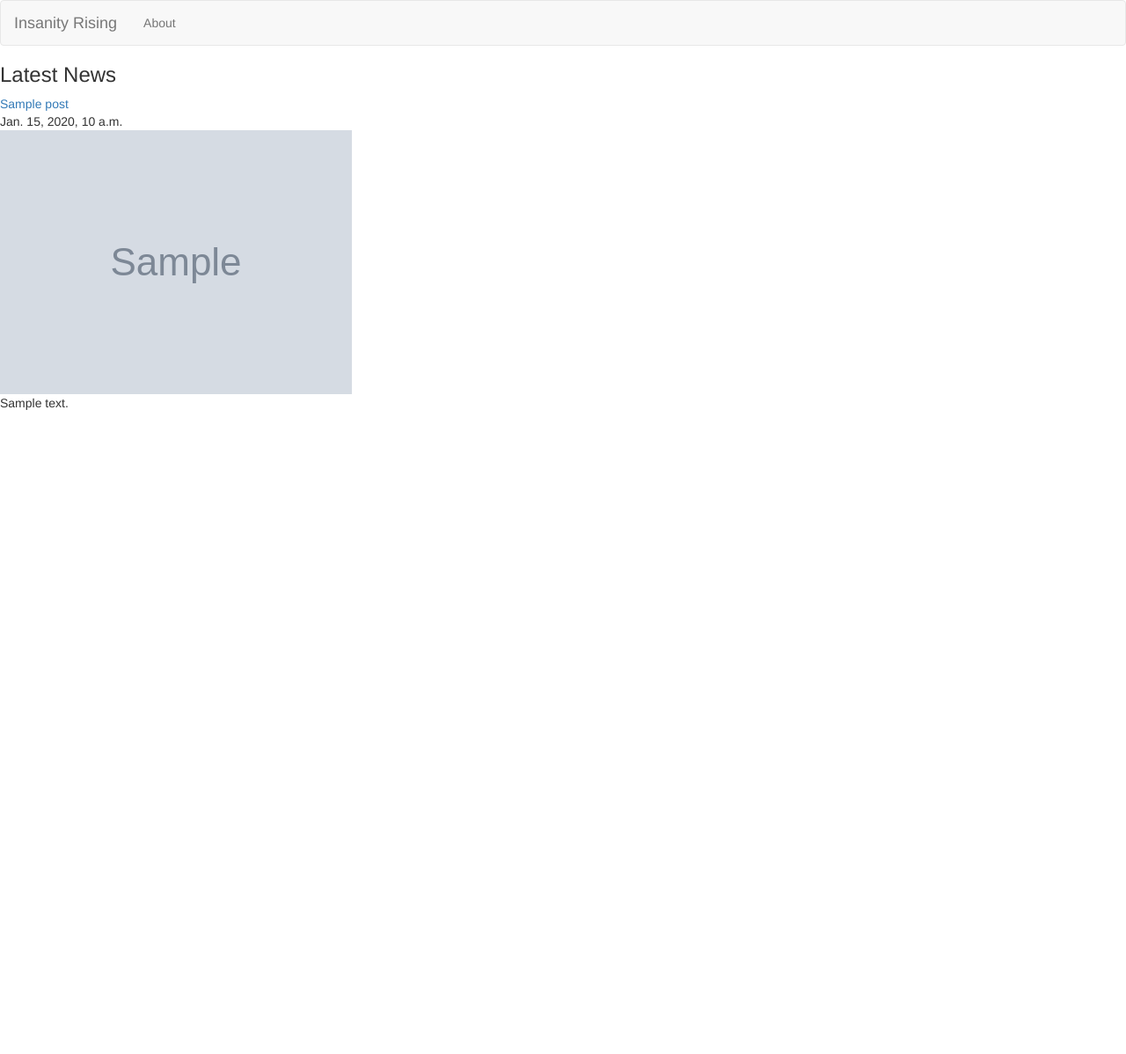
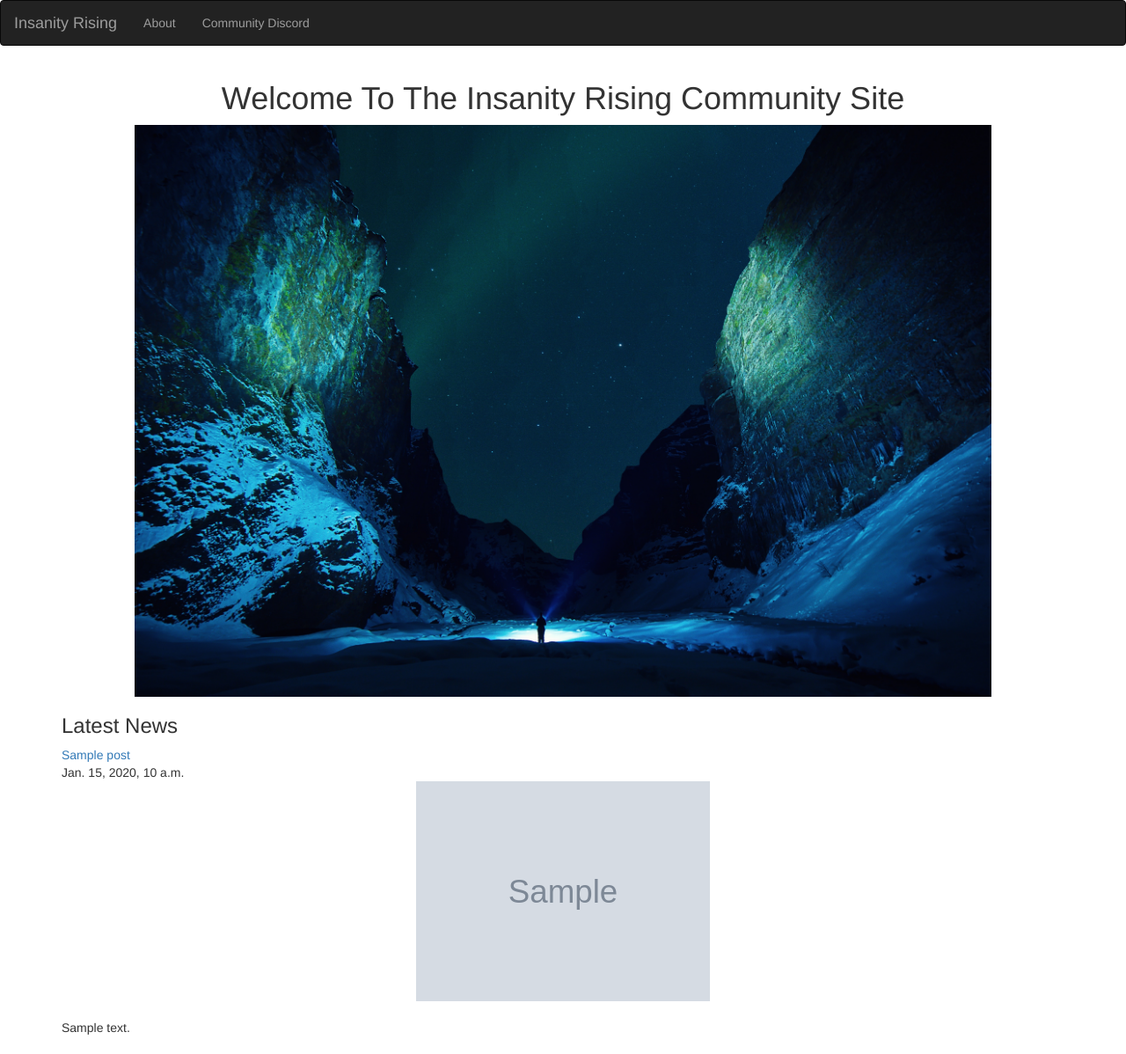
Before and after one commit to Khazarak/IRSite, a Django app: template insanityrising/posts/templates/posts/home.html in a window 1280 px wide. Shown: the whole page at 88% size. Before the commit the page ends 466 px from the top, so only its background shows below. Run offline with Django 3.2, Linux system fonts and the light colour scheme; the template is opened without the code that fills it: most values are stand-ins (such as "Sample title", 1, 10 or a date in 2020); grey boxes marked "Sample" are stand-in pictures; some libraries are stand-ins or nearby versions.

Commit message:
Fix post image and add more pretty

```diff
--- a/insanityrising/insanityrising/urls.py
+++ b/insanityrising/insanityrising/urls.py
@@ -22,10 +22,7 @@ from posts import views
 
 urlpatterns = [
     url(r'^admin/', admin.site.urls),
-    url(r'^$', views.home),
+    url(r'^$', views.home, name='home'),
     url(r'^posts/(?P<post_id>[0-9]+)/$', views.post_details, name='post_details'),
 
 ] + static(settings.MEDIA_URL, document_root=settings.MEDIA_ROOT)
-
-
-urlpatterns += staticfiles_urlpatterns()
--- a/insanityrising/posts/templates/posts/home.html
+++ b/insanityrising/posts/templates/posts/home.html
@@ -2,7 +2,7 @@
 <!DOCTYPE html>
 <html lang="en">
   <head>
-      <nav class="navbar navbar-default">
+      <nav class="navbar navbar-inverse">
         <div class="container-fluid">
             <div class="navbar-header">
 
@@ -11,11 +11,12 @@
                     <span class="icon-bar"></span>
                     <span class="icon-bar"></span>
                 </button>
-                <a class="navbar-brand" href="#">Insanity Rising</a>
+                <a class="navbar-brand" href="{% url 'home' %}">Insanity Rising</a>
             </div>
                 <div class="collapse navbar-collapse" id="bs-example-navbar-collapse-1">
                     <ul class="nav navbar-nav">
                         <li><a>About</a></li>
+                        <li><a>Community Discord</a></li>
                     </ul>
                 </div>
         </div>
@@ -39,10 +40,16 @@
   </head>
   <body>
 
+  <div class="container">
+      <div class="text-center"></div>
+        <h1 class="text-center">Welcome To The Insanity Rising Community Site</h1>
+        {% load static %}
+        <img src="{% static 'posts/home.jpg' %}" class="img-responsive center-block" style="max-height:650px;"/>
+
+
+        <div class="text-center"></div>
             <h3>Latest News</h3>
-
             {% for post in posts.all %}
-
             <a href="{% url 'post_details' post.id %}"> {{post.title}} </a>
             <br>
 
@@ -50,7 +57,7 @@
 
             <br>
 
-    <img src="{{ post.image.url }}"/>
+            <img src="{{ post.images.url }}"class="img-responsive center-block" style="max-height:250px;"/>
 
             <br>
 
@@ -58,6 +65,8 @@
             <br>
 
             {% endfor %}
+        </div>
+  </div>
 <br>
     <!-- jQuery (necessary for Bootstrap's JavaScript plugins) -->
     <script src="https://ajax.googleapis.com/ajax/libs/jquery/1.12.4/jquery.min.js"></script>
--- a/insanityrising/posts/views.py
+++ b/insanityrising/posts/views.py
@@ -10,5 +10,5 @@ def home(request):
 
 
 def post_details(request, post_id):
-    post = Post.objects.get(pk=post_id)
+    post = get_object_or_404(Post, pk=post_id)
     return render(request, 'posts/post_details.html', {'post':post})
```
Also changed, not shown: insanityrising/posts/templates/posts/post_details.html (+7 -9 lines), insanityrising/media/394.jpg (deleted), insanityrising/media/56119ba125773.jpg (added), insanityrising/media/REX_weekend_at_bernies_kab_140129_16x9_992.jpg (deleted), insanityrising/media/weekendattrumps.jpg (added), insanityrising/posts/static/posts/home.jpg (added). Lines whose indentation alone changed are shown as unchanged.
